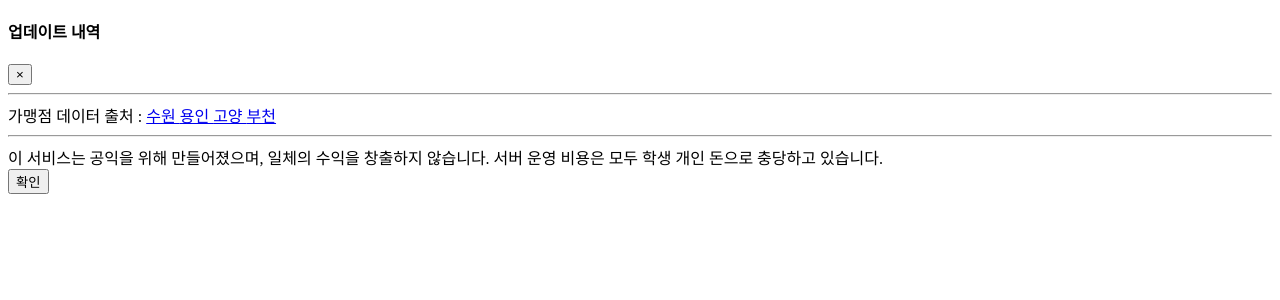
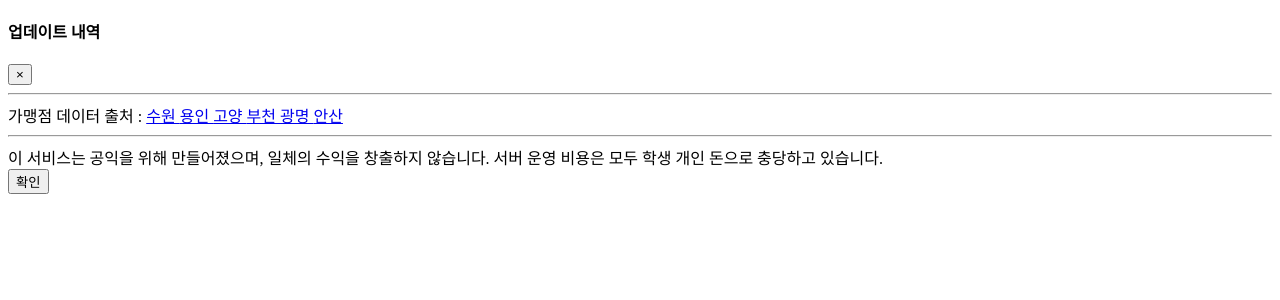
Before and after one commit to alicek106/available-stores-frontend, a Flask app: template templates/modals.html in a window 1280 px wide. Shown: the part 239-539 px from the top of the page. Run offline with Flask 2, Linux system fonts and the light colour scheme; the template is opened without the code that fills it, so the values that code supplies are empty; parts of the project's set-up code (start-up, migrations or seed data) failed here and were passed over; some libraries are stand-ins or nearby versions.

Commit message:
Add location "광명, 안산"

```diff
--- a/modules/config_generator.py
+++ b/modules/config_generator.py
@@ -9,7 +9,9 @@ class ConfigGenerator:
             '수원': 1,
             '용인': 2,
             '고양': 3,
-            '부천': 4
+            '부천': 4,
+            '광명': 5,
+            '안산': 6
         }
 
         if os.environ['local'] == '1':
--- a/templates/index.html
+++ b/templates/index.html
@@ -22,6 +22,8 @@
                             <option>용인</option>
                             <option>고양</option>
                             <option>부천</option>
+                            <option>광명</option>
+                            <option>안산</option>
                         </select>
                     </div>
                 </div>
--- a/templates/layout.html
+++ b/templates/layout.html
@@ -43,7 +43,7 @@
                     이 서비스는 <a href='http://blog.naver.com/alice_k106'>alicek106</a> 에 의해 개발되었습니다.
                     <br><br>
                     © 2019 Copyright.
-                    <a href="#" data-toggle="modal" data-target="#update-history">v0.10 (업데이트 내역)</a>
+                    <a href="#" data-toggle="modal" data-target="#update-history">v0.11 (업데이트 내역)</a>
                 </div>
             </footer>
         </div>
--- a/templates/modals.html
+++ b/templates/modals.html
@@ -68,6 +68,12 @@
                 <a href="https://www.bucheon.go.kr/site/program/board/basicboard/view?menuid=148006004013002&pagesize=10&boardtypeid=27296&encid=azNQVX8c1T7sCZF9cXznGg==">
                     부천
                 </a>
+                <a href="https://www.gm.go.kr/pt/user/bbs/BD_selectBbs.do?q_bbsCode=2435&q_bbscttSn=20190411093853764&q_clCode=&q_searchKeyTy=&q_searchVal=&q_rowPerPage=&q_currPage=1&q_sortName=&q_sortOrder=&">
+                    광명
+                </a>
+                <a href="https://www.iansan.net/department/regionalEcoDivision/Reference.jsp?menuId=01070071&id=454&mode=S&currentPage=1&articleId=1167097">
+                    안산
+                </a>
                 <hr>
                 이 서비스는 공익을 위해 만들어졌으며, 일체의 수익을 창출하지 않습니다. 서버 운영 비용은 모두 학생 개인 돈으로 충당하고 있습니다.
             </div>
--- a/updates.json
+++ b/updates.json
@@ -23,5 +23,10 @@
     "version": "0.10v",
     "date": "[2019.05.20]",
     "content": "검색 가능 도시에 부천시가 추가되었습니다. (부천페이)"
+  },
+  {
+    "version": "0.11v",
+    "date": "[2019.05.21]",
+    "content": "검색 가능 도시에 광명, 안산시가 추가되었습니다. (광명사랑화폐, 다온)"
   }
 ]
```
